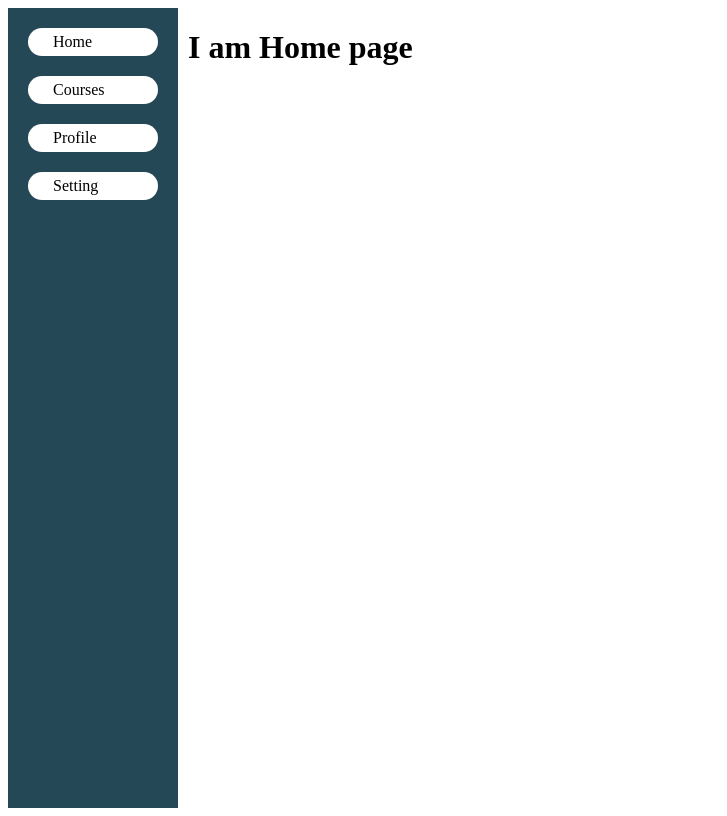
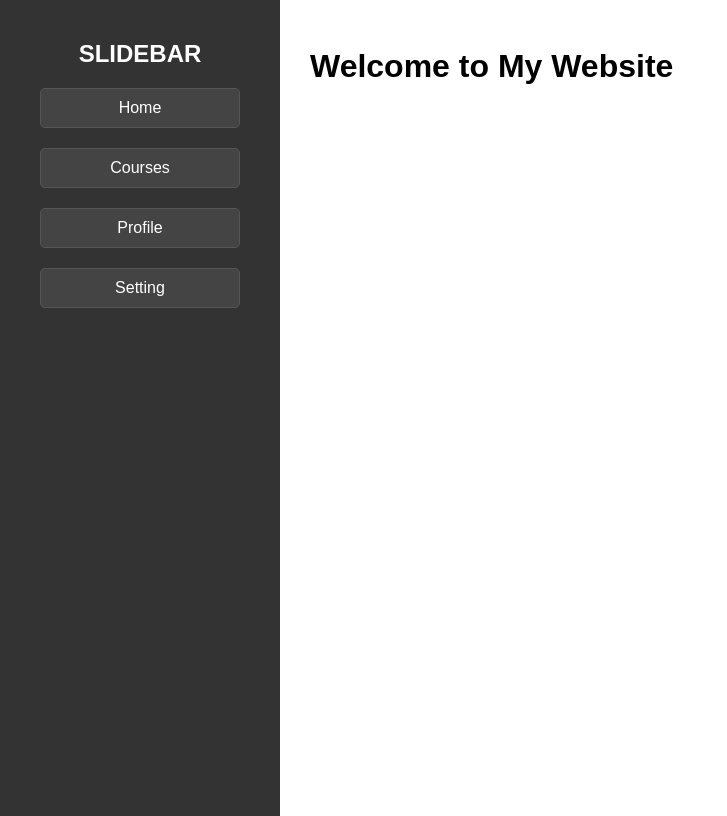
Before and after one commit to Mayurkolhe16/sidebar-design, a plain HTML site: page index.html in a window 1280 px wide. Shown: the whole page, without its empty margins (0-727 px from the left). Drawn offline with Linux system fonts and the light colour scheme.

Commit message:
chnage media

```diff
--- a/index.html
+++ b/index.html
@@ -3,32 +3,27 @@
 <head>
     <meta charset="UTF-8">
     <meta name="viewport" content="width=device-width, initial-scale=1.0">
-    <title>sidebar</title>
-    <link rel="stylesheet" href="style.css" />
+    <title>Sidebar</title>
+    <link rel="stylesheet" href="/style.css">
 </head>
-<body>
-    <div class="container">
+<body class="body">
+
+    <div class="slidebar-container">
         <div class="sidebar">
-        <a class="menu-items active-menu" href="#">
-            <span class="menu-text">Home</span>
-        </a>
-
-        <a class="menu-items active menu" href="./page/courses.html">
-            <span class="menu-text">Courses</span>
-        </a>
-
-        <a class="menu-items " href="./page/profile.html">
-            <span class="menu-text">Profile</span>
-        </a>
-
-        <a class="menu-items " href="./page/setting.html">
-            <span class="menu-text">Setting</span>
-        </a>
+            <h2>SLIDEBAR</h2>
+            <div class="nav-list">
+                <a href="#">Home</a></li>
+                <a href="#">Courses</a></li>
+                <a href="#">Profile</a></li>
+                <a href="#">Setting</a></li>
+            </div>
         </div>
         <div class="content">
-            <h1>I am Home page</h1>
+            <div id="home" class="section">
+                <h1>Welcome to My Website</h1>
+            </div>
         </div>
     </div>
+</body>
 
-</body>
 </html>
--- a/style.css
+++ b/style.css
@@ -1,59 +1,195 @@
-.container{
-    /* background-color: deeppink; */
+.body {
+    font-family: Arial, sans-serif;
+    margin: 0;
+}
+
+.slidebar-container {
     display: flex;
-    min-height: 100vh;
 }
-.sidebar{
-    background-color: #244855;
-    width: 200px;
+
+.sidebar {
+    width: 280px;
+    height: 100vh;
+    background-color: #333;
+    color: white;
+    padding-top: 20px;
+    position: fixed;
+
+    text-align: center;
+    margin-bottom: 20px;
+    font: bold;
 }
-.content{
-    background-color: white;
-    width: 100%;
-    padding-left: 10px;
-    padding-right: 10px;
-}
-.menu-items{
-    background-color:  white;
+
+.nav-list {
+    padding: 0;
+    cursor: pointer;
     margin: 20px;
-    border-radius: 15px;
-    display: flex;
-    align-items: center;
-    padding: 5px 20px;
-    cursor: pointer;
-    text-decoration: none;
-    color: black;
-}
-.active-menu{
-    background-color: ;
+    margin-bottom: 10px;
 
 }
 
-.menu-text{
-    margin-left: 5px;
+.nav-list a {
+    display: block;
+    padding: 10px;
+    background-color: #f8acac;
+    margin: 20px;
+    color: white;
+    text-decoration: none;
+    border: 1px solid #555;
+    text-align: center;
+    border-radius: 5px;
+}
 
+.nav-list a:hover {
+    background-color: #555;
+    border-color: #666;
+}
+
+.content {
+    flex-grow: 1;
+    padding: 20px;
+    margin-left: 275px;
+    width: 100%;
+}
+
+.section {
+    margin-bottom: 40px;
+
+    font-size: 16px;
+    line-height: 1.6;
+}
+
+.section h1 {
+    font-size: 32px;
+    margin-bottom: 10px;
 }
 
 
 
-        /* small Device */
-        @media screen and (max-width: 600px){
-            .sidebar{
-                display: none;
+
+
+.body {
+    font-family: Arial, sans-serif;
+    margin: 0;
+}
+
+.slidebar-container {
+    display: flex;
+}
+
+.sidebar {
+    width: 280px;
+    height: 100vh;
+    background-color: #333;
+    color: white;
+    padding-top: 20px;
+    position: fixed;
+
+    text-align: center;
+    margin-bottom: 20px;
+    font: bold;
+}
+
+.nav-list {
+    padding: 0;
+    cursor: pointer;
+
+    margin-bottom: 10px;
+}
+
+.nav-list a {
+    display: block;
+    padding: 10px;
+    background-color: #444;
+    color: white;
+    text-decoration: none;
+    border: 1px solid #555;
+    text-align: center;
+    border-radius: 5px;
+}
+
+.nav-list a:hover {
+    background-color: #555;
+    border-color: #666;
+}
+
+.content {
+    flex-grow: 1;
+    padding: 20px;
+    margin-left: 275px;
+    width: 100%;
+}
+
+.section {
+    margin-bottom: 40px;
+
+    font-size: 16px;
+    line-height: 1.6;
+}
+
+.section h1 {
+    font-size: 32px;
+    margin-bottom: 10px;
+}
+
+/* Media Queries */
+
+/* Mobile Devices (up to 767px) */
+@media (max-width: 767px) {
+    .sidebar {
+        width: 100%;
+        height: auto;
+        position: relative;
+    }
+
+    .content {
+        margin-left: 0;
+        padding: 10px;
+    }
+
+    .section h1 {
+        font-size: 24px;
+    }
+
+    .section {
+        font-size: 14px;
     }
 }
-        /* Normal Device */
-        @media screen and (min-width: 601px) and (max-width: 768px)
-        {
-            .sidebar{
-                display: none;
+
+/* Tablets (768px to 1024px) */
+@media (min-width: 768px) and (max-width: 1024px) {
+    .sidebar {
+        width: 200px;
+    }
+
+    .content {
+        margin-left: 210px;
+    }
+
+    .section h1 {
+        font-size: 28px;
+    }
+
+    .section {
+        font-size: 15px;
     }
 }
-        /* Tablets Device */
-        @media screen and (min-width: 769px) and (max-width: 992px)
-        {
+
+/* Desktops (1025px and up) */
+@media (min-width: 1025px) {
+    .sidebar {
+        width: 280px;
     }
-        /* Large Device */
-        @media screen and (min-width: 993px) and (max-width: 1200px)
-        {
+
+    .content {
+        margin-left: 290px;
     }
+
+    .section h1 {
+        font-size: 32px;
+    }
+
+    .section {
+        font-size: 16px;
+    }
+}
```
Also changed, not shown: page/courses.html (deleted, +0 -12 lines), page/profile.html (deleted, +0 -12 lines), page/setting.html (deleted, +0 -12 lines). Lines whose indentation alone changed are shown as unchanged.
